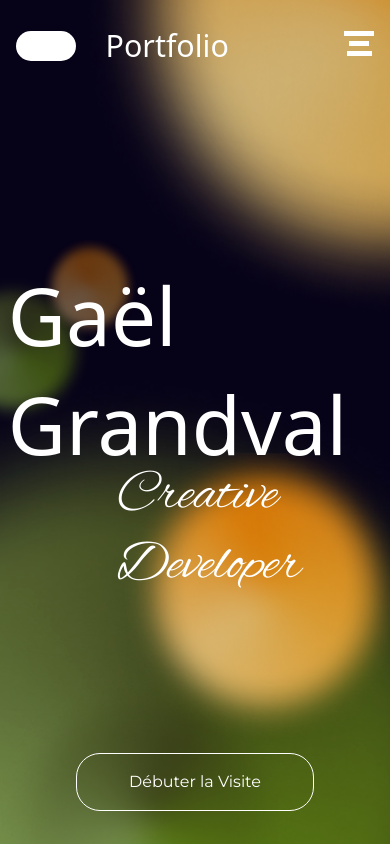
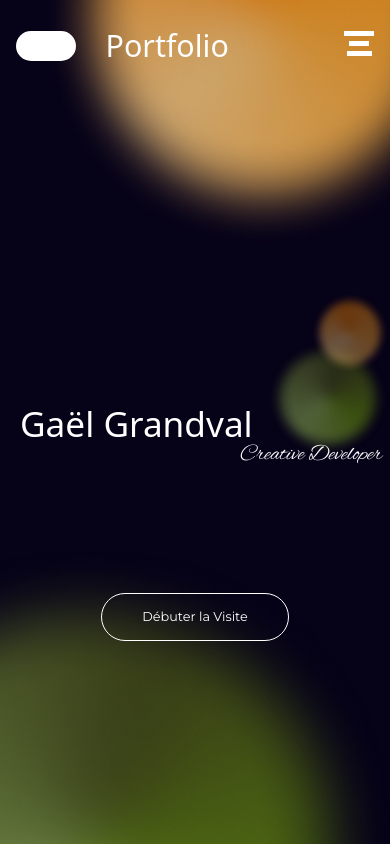
Before and after one commit to Grd-gael/Porfolio, a plain HTML site: page index.html in a window 390 px wide. Drawn offline with Linux system fonts and the light colour scheme; a web font is replaced by a local one.

Commit message:
update responsive title page

```diff
--- a/style.css
+++ b/style.css
@@ -386,7 +386,7 @@ p {
 
 /* Characters Accueil */
 
-.character {
+/* .character {
     position: relative;
     left: 10px;
     filter: drop-shadow(0 25px 15px rgba(0, 0, 0, 0.2));
@@ -474,7 +474,7 @@ p {
         filter: drop-shadow(0 5px 15px rgba(0, 0, 0, 0.6));
         transform: translateY(0);
     }
-}
+} */
 
 /* ---- Main Screen ---- */
 
@@ -581,7 +581,7 @@ p {
 .main-title-secondary {
     color: var(--white);
     font-size: 3.5rem;
-    margin-left: 30vw;
+    margin-left: 400px;
     margin-top: 0;
 }
 
@@ -639,6 +639,136 @@ a.button-start {
 
 a.button:focus-visible {
     outline: solid var(--orange) 3px;
+}
+
+@media (max-width: 768px) {
+    .bulle1 {
+        width: 600px;
+        height: 600px;
+        bottom: -300px;
+        left: -200px;
+    }
+
+    .bulle2 {
+        width: 450px;
+        height: 450px;
+        top: -200px;
+        left: 10vw;
+    }
+
+    .bulle3 {
+        width: 200px;
+        height: 200px;
+        right: 70px;
+        bottom: -100px;
+    }
+
+    .bulle4 {
+        width: 180px;
+        height: 180px;
+        bottom: 80px;
+        right: 0px;
+    }
+
+    .bulle5 {
+        width: 120px;
+        height: 120px;
+        top: 200px;
+        right: 200px;
+    }
+
+    .bulle6 {
+        width: 80px;
+        height: 80px;
+        top: 200px;
+        right: 180px;
+    }
+
+    .main-title-name {
+        font-size: 4rem;
+        margin-left: 20px;
+    }
+
+    .main-title-secondary {
+        font-size: 2.5rem;
+        margin-left: 400px;
+    }
+
+    a.button {
+        width: 200px;
+        height: 45px;
+        font-size: 0.9rem;
+    }
+}
+
+@media (max-width: 700px) {
+    .bulle1,
+    .bulle2,
+    .bulle3,
+    .bulle4,
+    .bulle5,
+    .bulle6 {
+        animation: none; /* Simplify animations on very small devices for performance */
+    }
+
+    .main-title-name {
+        font-size: 2.7rem;
+        margin-left: 20px;
+    }
+
+    .main-title-secondary {
+        font-size: 1.7rem;
+        margin-top: 10px;
+        margin-left: 300px;
+    }
+
+    a.button {
+        width: 180px;
+        height: 40px;
+        font-size: 0.8rem;
+    }
+}
+
+@media (max-width: 500px) {
+    .bulle1,
+    .bulle2,
+    .bulle3,
+    .bulle4,
+    .bulle5,
+    .bulle6 {
+        animation: none; /* Simplify animations on very small devices for performance */
+    }
+
+    .bulle3, .bulle4{
+        display: none;
+    }
+
+    .bulle5{
+       right: 0;
+       top: 40dvh;
+    }
+
+    .bulle6{
+        right: 0;
+        top: 35dvh;
+    }
+
+    .main-title-name {
+        font-size: 2.2rem;
+        margin-left: 20px;
+    }
+
+    .main-title-secondary {
+        font-size: 1.4rem;
+        margin-top: 10px;
+        margin-left: 240px;
+    }
+
+    a.button {
+        width: 180px;
+        height: 40px;
+        font-size: 0.8rem;
+    }
 }
 
 /* Projects */
@@ -1122,6 +1252,8 @@ button:focus-visible {
 
 /* --- Presentation ---- */
 
+
+
 .bulle-container2 {
     position: absolute;
     height: 290dvh;
@@ -1208,6 +1340,12 @@ svg.presentation-img {
 }
 
 @media screen and (max-width: 1024px) {
+
+    .flex-responsive{
+        display: flex;
+        justify-content: space-around;
+        flex-direction: column;
+    }
 
     .bulle-container2 {
         height: 390dvh;
```
Also changed, not shown: presentation.html (+3 -8 lines).
